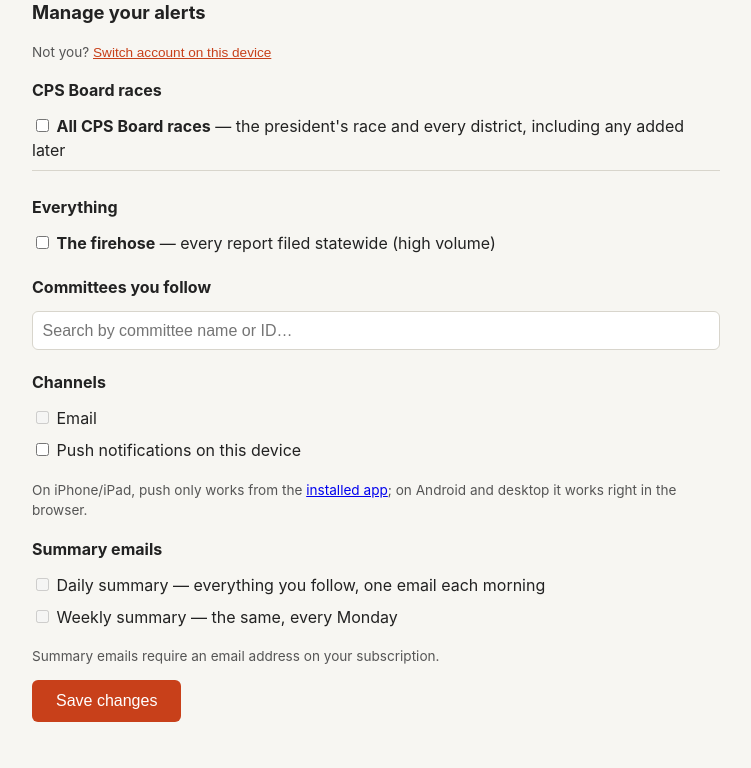
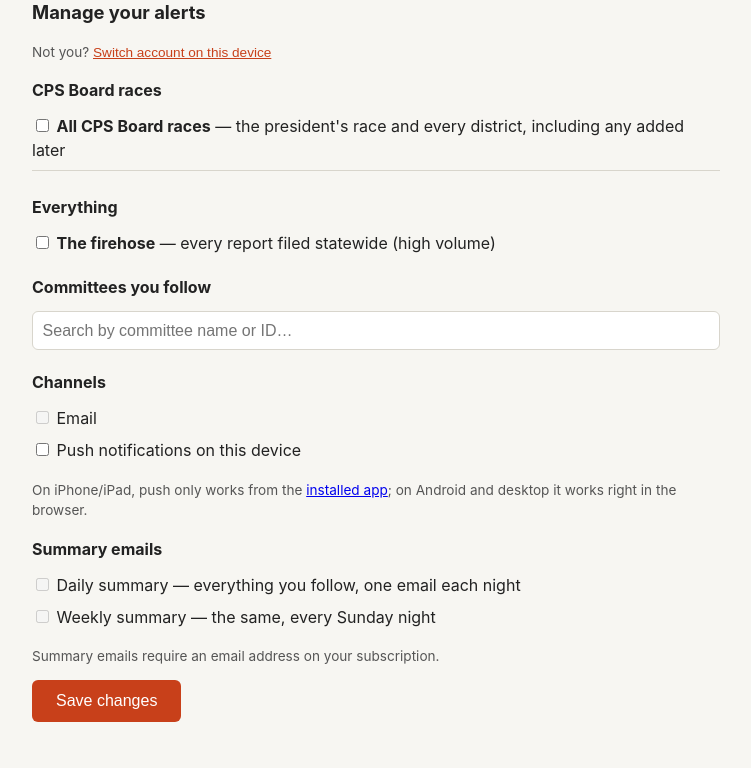
Before and after one commit to aadams-bga/electionsNotifer, a Python web app: template src/isbe_notifier/web/templates/manage.html in a window 1280 px wide. Shown: the part 152-920 px from the top of the page, without its empty margins (264-1015 px from the left). Run offline with Jinja, Linux system fonts and the light colour scheme; the template is opened without the code that fills it, so the values that code supplies are empty.

Commit message:
Weekly digest moves to Sunday 11pm Central
Covers the Sunday-to-Sunday week ending at that boundary; form copy updated
(daily digest is nightly, not morning).

Co-Authored-By: Claude Fable 5 <noreply@anthropic.com>

```diff
--- a/src/isbe_notifier/notify/digest.py
+++ b/src/isbe_notifier/notify/digest.py
@@ -46,12 +46,12 @@ def latest_boundary(now_ct: datetime) -> date:
 def period_for(kind: str, boundary: date) -> tuple[date, date]:
     """(start, end) boundary dates; the covered window is start@11pm → end@11pm
     Central. Daily ends at `boundary`; weekly covers the week ending the most
-    recent Monday boundary."""
+    recent Sunday boundary."""
     if kind == "daily":
         return boundary - timedelta(days=1), boundary
     if kind == "weekly":
-        last_monday = boundary - timedelta(days=boundary.weekday())
-        return last_monday - timedelta(days=7), last_monday
+        last_sunday = boundary - timedelta(days=(boundary.weekday() + 1) % 7)
+        return last_sunday - timedelta(days=7), last_sunday
     raise ValueError(f"unknown digest kind: {kind}")
 
 
--- a/src/isbe_notifier/poller.py
+++ b/src/isbe_notifier/poller.py
@@ -341,7 +341,7 @@ def maybe_run_digests(last_run: dict) -> None:
             run_digest("daily", boundary)
         except Exception:  # noqa: BLE001 — digests must not stop polling
             logger.exception("daily digest run failed")
-    if boundary.weekday() == 0 and last_run.get("weekly") != boundary:
+    if boundary.weekday() == 6 and last_run.get("weekly") != boundary:  # Sunday 11pm
         last_run["weekly"] = boundary
         try:
             run_digest("weekly", boundary)
--- a/src/isbe_notifier/web/templates/manage.html
+++ b/src/isbe_notifier/web/templates/manage.html
@@ -56,11 +56,11 @@
   <label class="channel">
     <input type="checkbox" id="daily-digest" {% if wants_daily_digest %}checked{% endif %}
            {% if not email %}disabled{% endif %}> Daily summary — everything you follow,
-    one email each morning
+    one email each night
   </label>
   <label class="channel">
     <input type="checkbox" id="weekly-digest" {% if wants_weekly_digest %}checked{% endif %}
-           {% if not email %}disabled{% endif %}> Weekly summary — the same, every Monday
+           {% if not email %}disabled{% endif %}> Weekly summary — the same, every Sunday night
   </label>
   {% if not email %}
   <p class="hint">Summary emails require an email address on your subscription.</p>
--- a/src/isbe_notifier/web/templates/subscribe.html
+++ b/src/isbe_notifier/web/templates/subscribe.html
@@ -51,10 +51,10 @@
     <h3>Summary emails (optional)</h3>
     <label class="channel">
       <input type="checkbox" id="daily-digest"> Daily summary — everything you follow,
-      one email each morning
+      one email each night
     </label>
     <label class="channel">
-      <input type="checkbox" id="weekly-digest"> Weekly summary — the same, every Monday
+      <input type="checkbox" id="weekly-digest"> Weekly summary — the same, every Sunday night
     </label>
     <p class="hint">Summaries require an email address. Real-time alerts are unaffected.</p>
   </section>
```
Also changed, not shown: tests/test_digest.py (+6 -3 lines).
